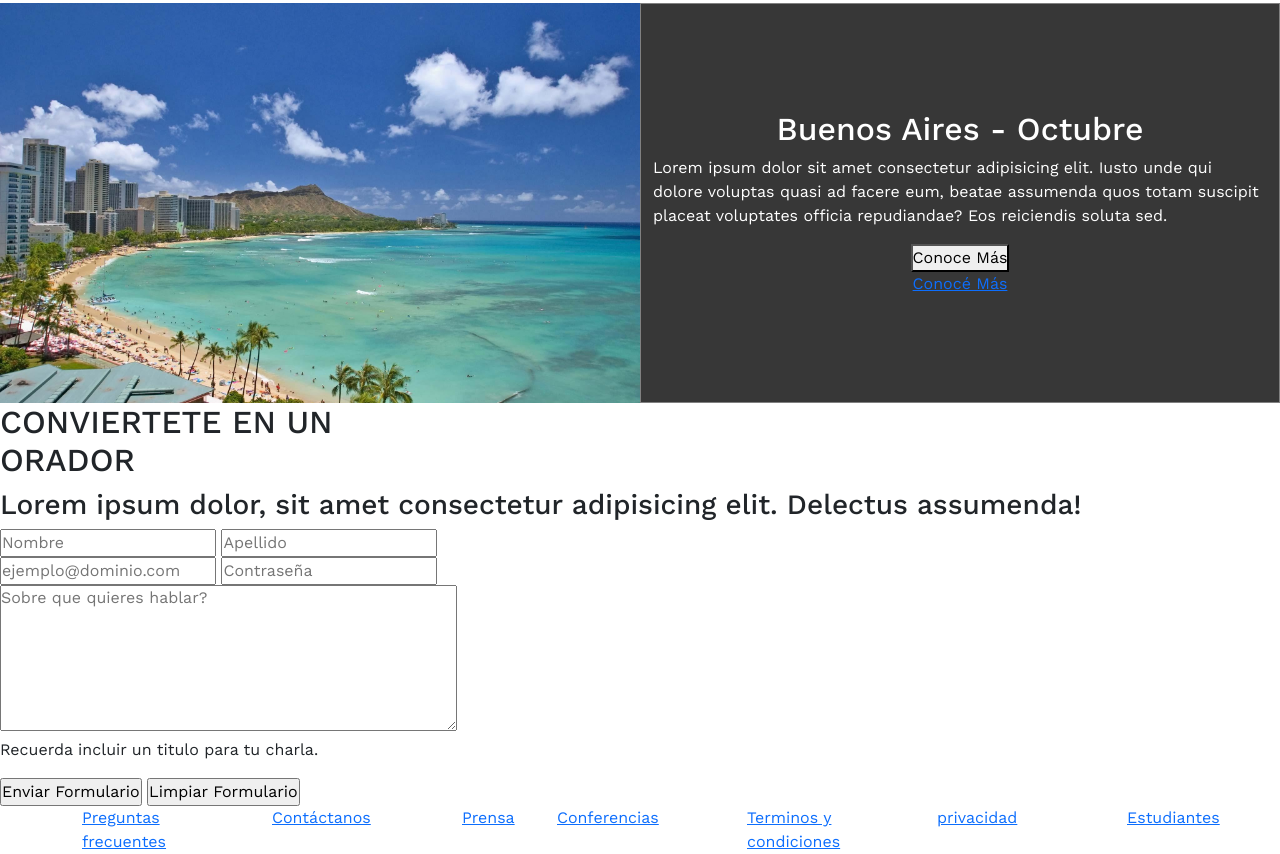
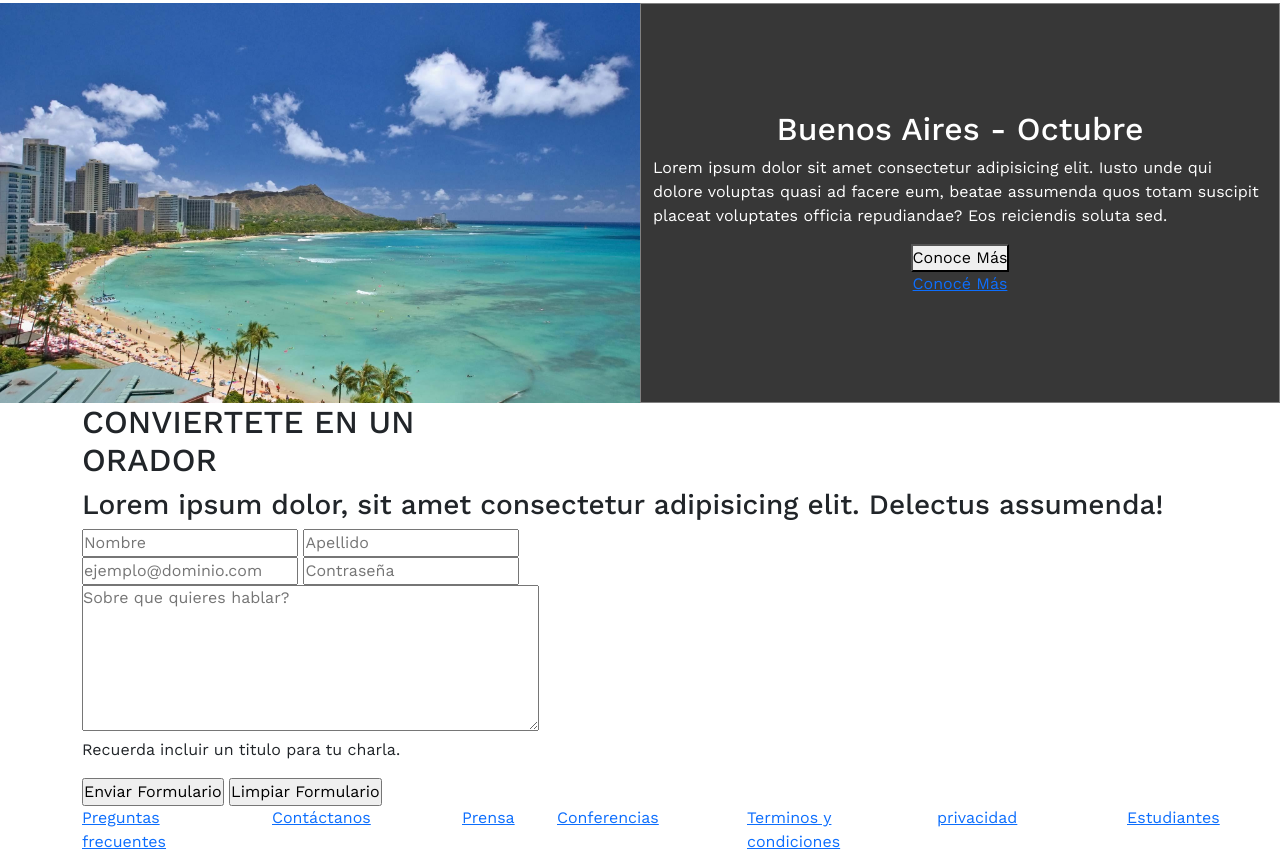
Before and after one commit to giselemilagros88/proyectoafter_coder, a plain HTML site: page index.html in a window 1280 px wide. Shown: the part 1374-2228 px from the top of the page. Drawn offline with nearby package versions, Linux system fonts and the light colour scheme.

Commit message:
agrego container en seccion formularior

```diff
--- a/index.html
+++ b/index.html
@@ -117,7 +117,7 @@
 
 
             </section>
-            <section id="formulario">
+            <section id="formulario" class="container">
                 <h2><span>CONVIERTETE EN UN </span><br> ORADOR</h2>
                 <h3>Lorem ipsum dolor, sit amet consectetur adipisicing elit. Delectus assumenda!</h3>
                 <form>
```
